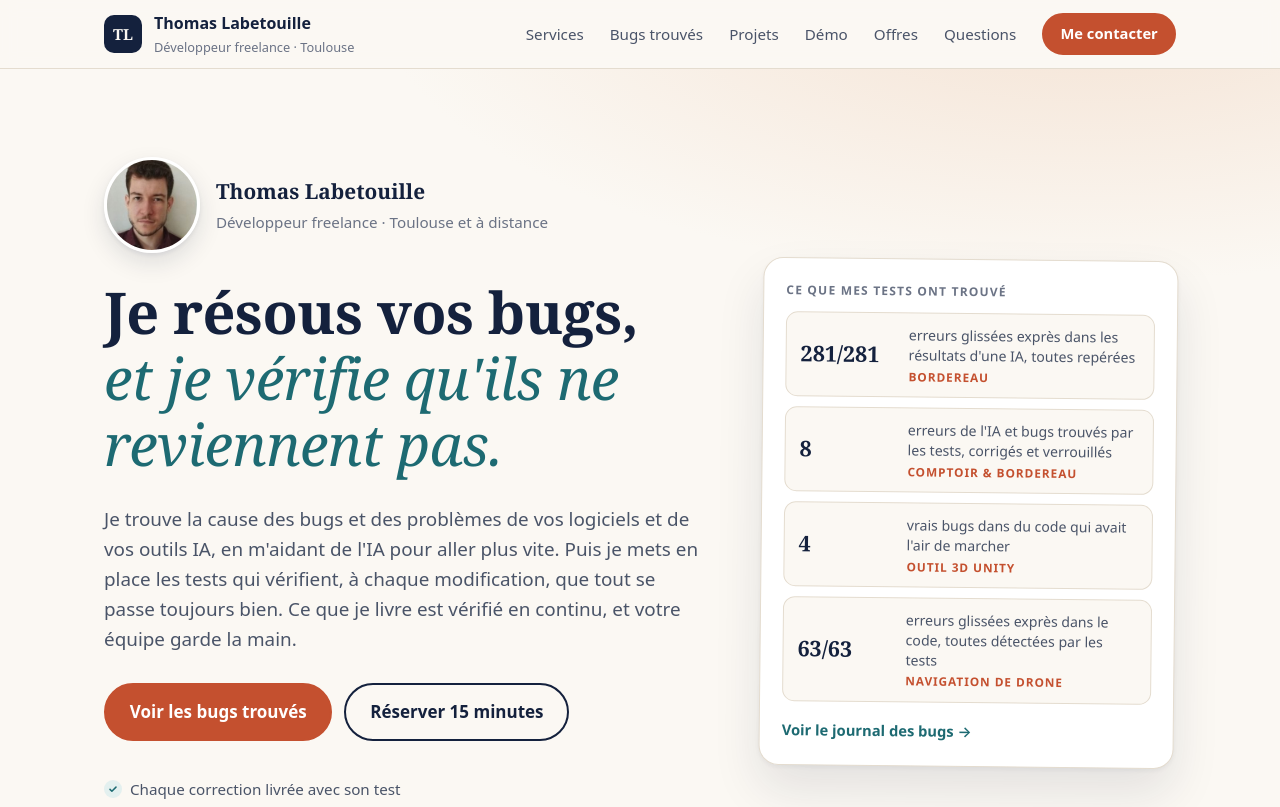
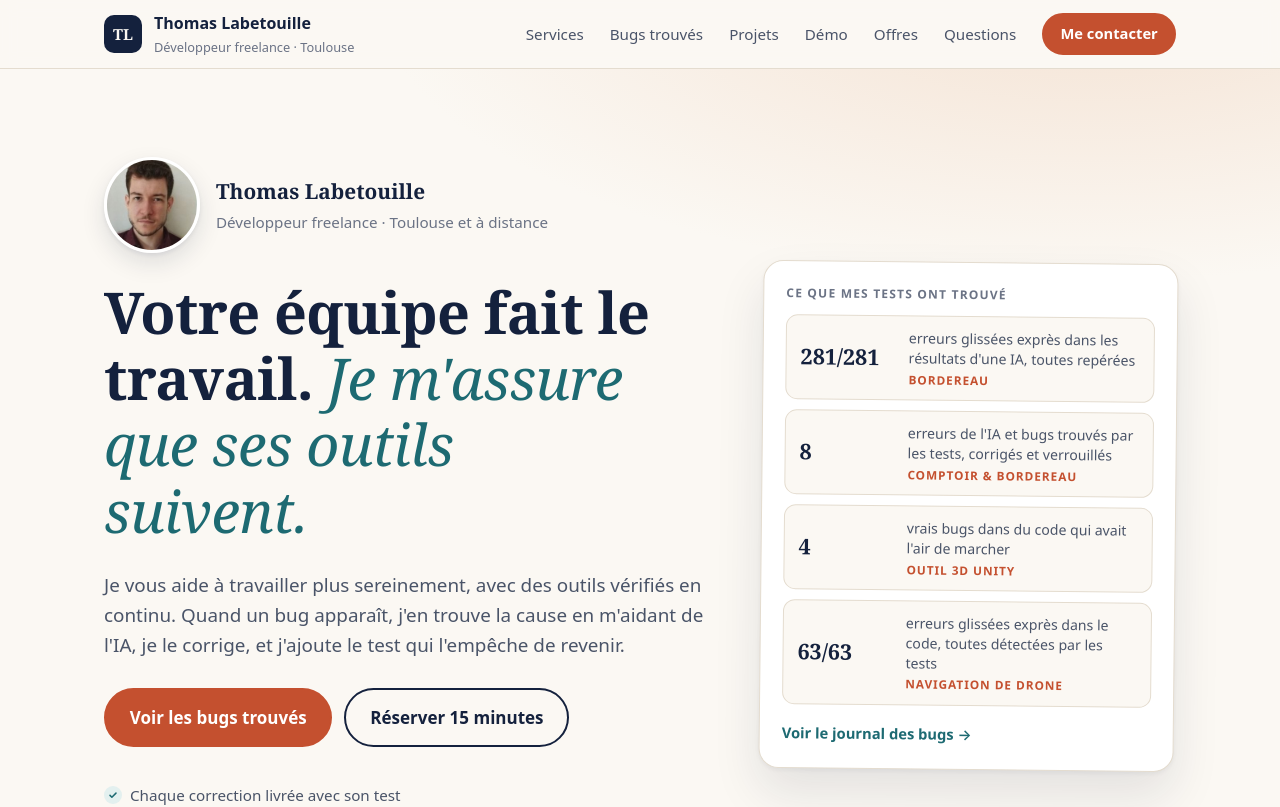
Before and after one commit to ThomasLabetouille/PortfolioFreelance, a React (Vite) app: page / in a window 1280 px wide. Shown: the top 807 px of the page. Built offline with nearby package versions, Linux system fonts and the light colour scheme.

Commit message:
Nouvelle accroche, résolution de bugs et tests, journal des bugs, photo

```diff
--- a/index.html
+++ b/index.html
@@ -7,7 +7,7 @@
     <meta name="description" content="Développeur freelance à Toulouse. Je trouve et corrige les bugs de vos logiciels et de vos outils IA, puis je mets en place les tests qui vérifient en continu qu'ils ne reviennent pas. C++, C#, Python, Rust." />
     <meta property="og:type" content="website" />
     <meta property="og:title" content="Thomas Labetouille — développeur freelance, résolution de bugs et tests" />
-    <meta property="og:description" content="Je résous vos bugs, et je vérifie qu'ils ne reviennent pas. Journal des bugs trouvés, démo en ligne, audit à prix fixe." />
+    <meta property="og:description" content="Votre équipe fait le travail, je m'assure que ses outils suivent : bugs corrigés, tests vérifiés en continu. Journal des bugs trouvés, démo en ligne, audit à prix fixe." />
     <meta property="og:url" content="https://portfolio-freelance-lake.vercel.app/" />
     <meta property="og:image" content="https://portfolio-freelance-lake.vercel.app/og.png" />
     <meta name="twitter:card" content="summary_large_image" />
--- a/src/App.jsx
+++ b/src/App.jsx
@@ -100,14 +100,13 @@ function Hero() {
             </p>
           </div>
           <h1>
-            Je résous vos bugs,
-            <em> et je vérifie qu'ils ne reviennent pas.</em>
+            Votre équipe fait le travail.
+            <em> Je m'assure que ses outils suivent.</em>
           </h1>
           <p className="chapeau">
-            Je trouve la cause des bugs et des problèmes de vos logiciels et de vos outils IA,
-            en m'aidant de l'IA pour aller plus vite. Puis je mets en place les tests qui
-            vérifient, à chaque modification, que tout se passe toujours bien. Ce que je livre
-            est vérifié en continu, et votre équipe garde la main.
+            Je vous aide à travailler plus sereinement, avec des outils vérifiés en continu.
+            Quand un bug apparaît, j'en trouve la cause en m'aidant de l'IA, je le corrige, et
+            j'ajoute le test qui l'empêche de revenir.
           </p>
           <div className="actions">
             <a className="bouton" href="#bugs">Voir les bugs trouvés</a>
```
Also changed, not shown: public/og.png.
